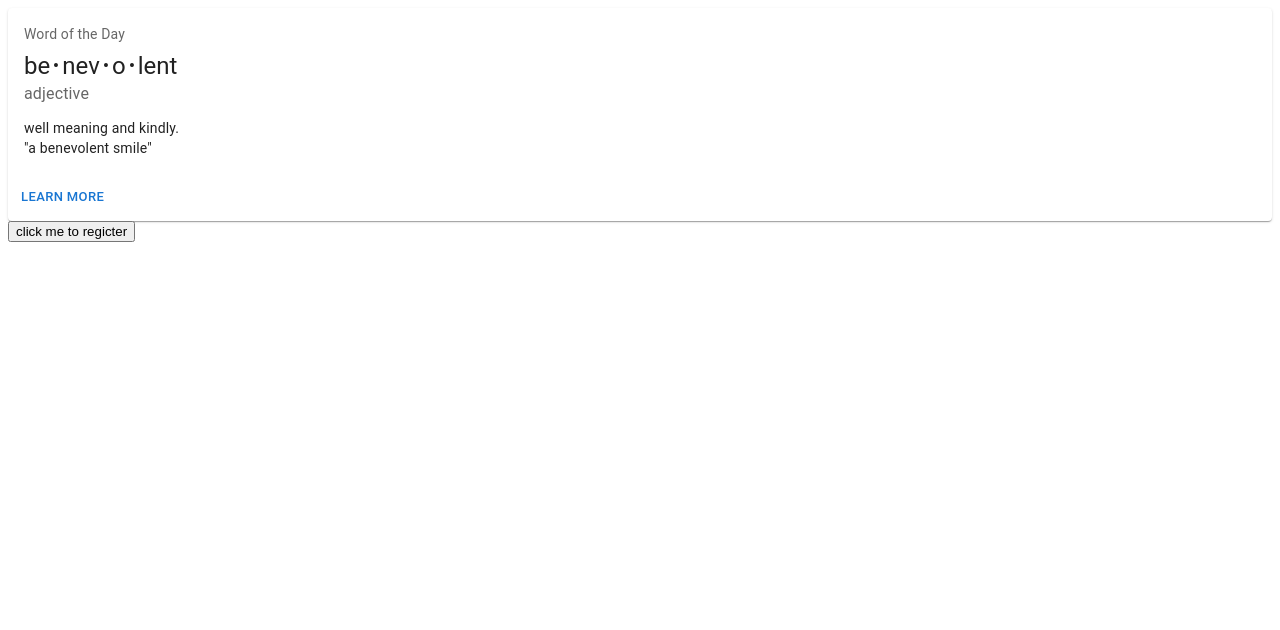
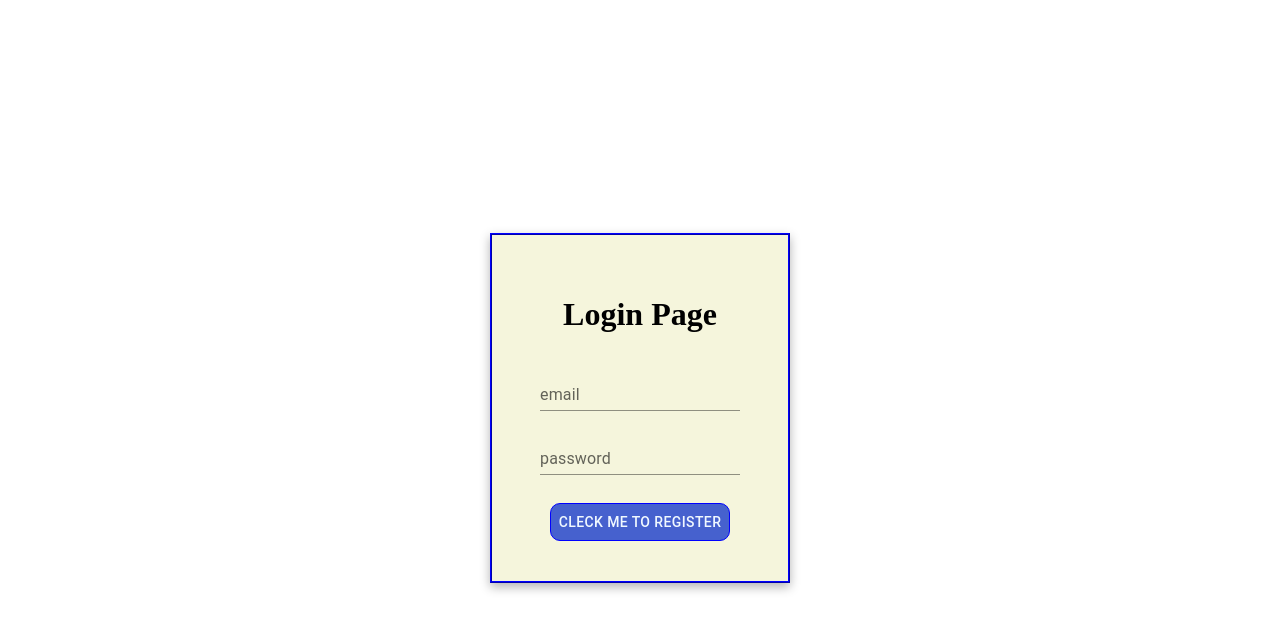
Before and after one commit to Thurunuhashitha/react-tutorial, a React (Vite) app: page /login in a window 1280 px wide. Shown: the top 630 px of the page. Built offline with nearby package versions, Linux system fonts and the light colour scheme; the HTML template or start-up script is replaced by a standard one.

Commit message:
Create sum component and style using css

```diff
--- a/src/components/button/button.jsx
+++ b/src/components/button/button.jsx
@@ -0,0 +1,10 @@
+import Button from '@mui/material/Button';
+
+//pass paramiter
+export default function Botton({  text , onClick , className  }) {
+  return (
+    <Button onClick={onClick} className={className} >
+      {text}
+    </Button>
+  );
+}
--- a/src/components/card/card.jsx
+++ b/src/components/card/card.jsx
@@ -14,7 +14,7 @@ const bull = (
   </Box>
 );
 
-export default function BasicCard() {
+export default function UserCard() {
   return (
     <Card sx={{ minWidth: 275 }}>
       <CardContent>
--- a/src/components/input/input.jsx
+++ b/src/components/input/input.jsx
@@ -0,0 +1,21 @@
+import Box from '@mui/material/Box';
+import TextField from '@mui/material/TextField';
+
+export default function Input({ label,type }) {
+  return (
+    <Box
+      component="form"
+      sx={{
+        '& > :not(style)': { m: 1, width: '25ch' }
+      }}
+      noValidate
+      autoComplete="off"
+    >
+      <TextField
+        label={label}
+        variant="standard"
+        type={type}
+      />
+    </Box>
+  );
+}
--- a/src/pages/Login/Login.jsx
+++ b/src/pages/Login/Login.jsx
@@ -1,12 +1,29 @@
 import React from 'react'
-import BasicCard from '../../components/card/card'
 import { Link } from 'react-router-dom'
+import Button from '../../components/button/button'
+import './style.css'
+import Input from '../../components/input/input'
+import Box from '@mui/material/Box'
 
 export default function Login() {
   return (
-    <div>
-        <BasicCard></BasicCard>
-        <Link to="/register"><button>click me to regicter</button></Link>
-    </div>
+    <Box className='main'>
+      <Box className='form'>
+        <h1>Login Page</h1>
+          <Input
+            label="email"
+            type="email"
+          />
+          <Input
+            label="password"
+            type="password"
+          />
+          <Link to="/register" >
+            <Button className='button'
+              text="Cleck me to Register"
+            />
+          </Link>
+      </Box>
+    </Box>
   )
 }
--- /dev/null
+++ b/src/pages/Login/style.css
@@ -0,0 +1,26 @@
+.main {
+    display: flex;
+    justify-content: center;
+    align-items: center;
+    height: 100vh;
+    text-align: center;
+}
+
+.form {
+    border: 2px solid blue;
+    padding: 40px;
+    box-shadow: 0px 4px 10px rgba(0, 0, 0, 0.3); /* Fixed box-shadow */
+    border-style: ridge;
+    background-color: beige;
+}
+.button.button {
+    background-color: rgb(70, 97, 206);
+    margin-top: 20px;
+    border: 1px solid blue;
+    color: aliceblue;
+    border-radius: 10px;
+}
+
+.button.button:hover{
+    background-color: blue;
+}
```
Also changed, not shown: index.html (line endings or trailing spaces), 1 other file (tests, documents, lock files or other folders).
